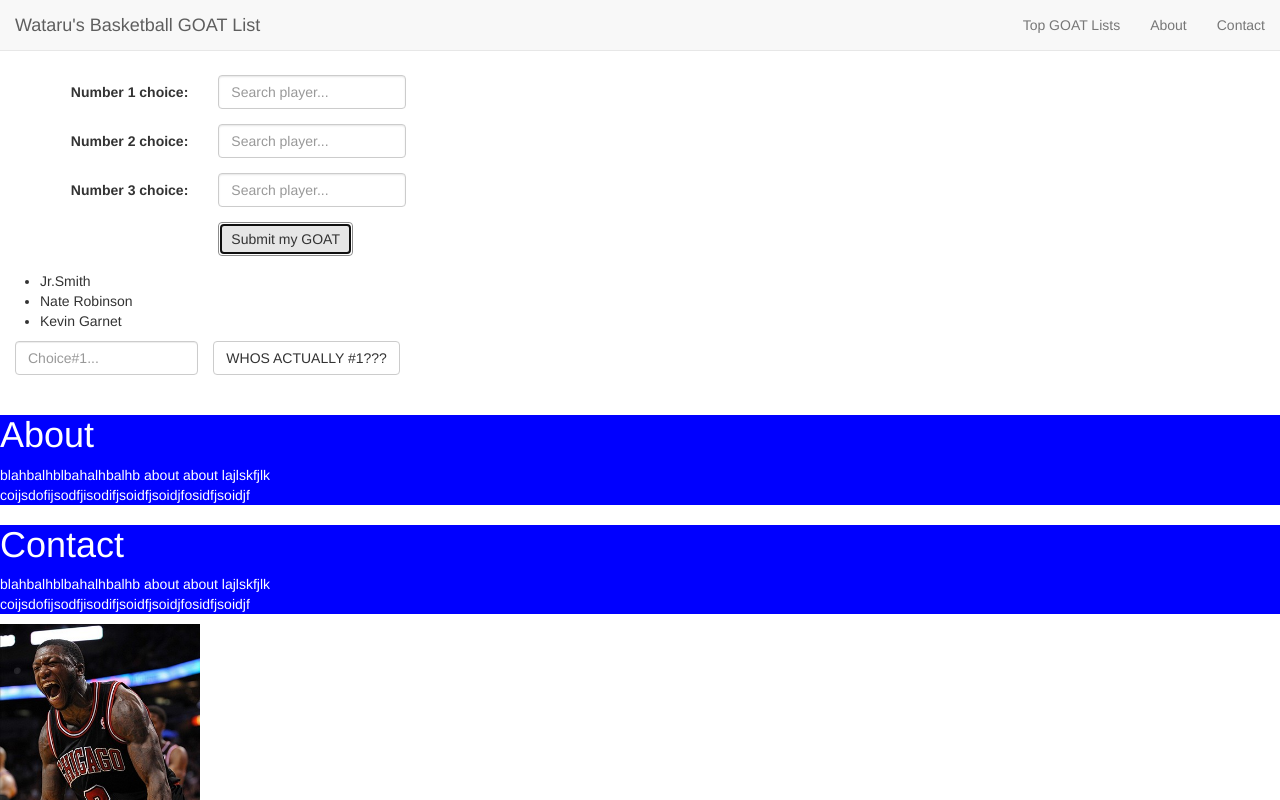
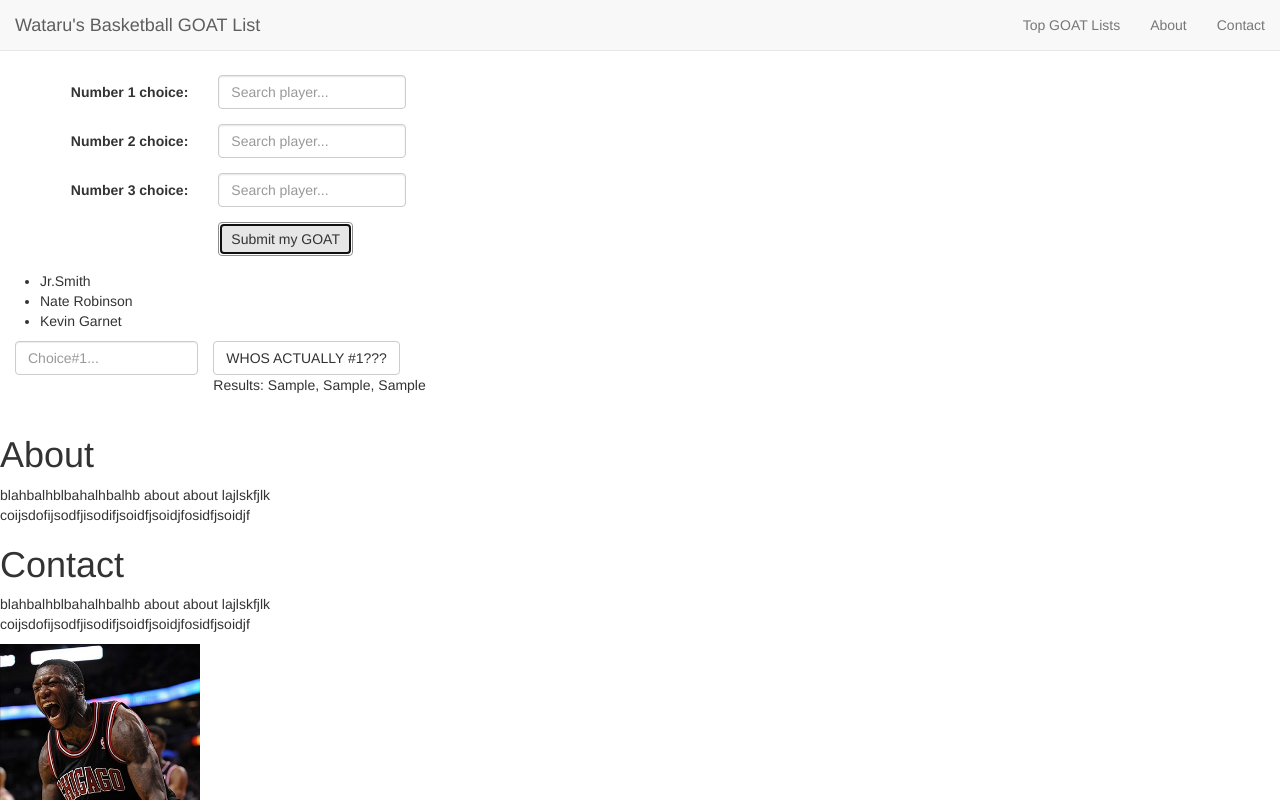
Before and after one commit to TikiCat7/GoatList, a plain HTML site: page index.html in a window 1280 px wide. Both pictures are taken after typing "Sample", "Sample", "Sample" into the empty fields and a click on the button "Submit my GOAT". Shown: the top 800 px of the page. Drawn offline with Linux system fonts and the light colour scheme; no server answers.

Commit message:
some more jquery practice

```diff
--- a/index.html
+++ b/index.html
@@ -15,8 +15,6 @@
 
     .section {
   		position: relative;
-  		background-color: blue;
-  		color: white;
 	}
 
     .anchor{
@@ -52,12 +50,8 @@
         </div>
     </nav>
 
-<!-- <div class="well">
-<h1>Wataru's Basketball GOAT list</h1>
-</div> -->
-
 <form class="form-horizontal"role="form">
-	<div class="form-group"> <!-- has-error has-feedback to make it show the input was invalid -->
+	<div class="form-group">
 		<label class="control-label col-sm-2" for="choice1">Number 1 choice:</label>
 		<div class="col-sm-2">
 			<input type="text" class="form-control" id="choice1"  placeholder="Search player...">
@@ -104,6 +98,11 @@
 WHOS ACTUALLY #1???
 </button>
 </div>
+
+<div id="results">
+Results:
+</div>
+
 <br>
 
 <div class="section">
--- a/main.js
+++ b/main.js
@@ -32,13 +32,27 @@ $('#submitGoat').on('click',SubmitGoat);
 
 function SubmitGoat(){
 	var newGoatList = {
-		'chocie1':$('#choice1').val(),
+		'choice1':$('#choice1').val(),
 		'choice2':$('#choice2').val(),
 		'choice3':$('#choice3').val()
 	}
+
+	$('#results').append(newGoatList['choice1']+", "+newGoatList['choice2']+", "+newGoatList['choice3']);
 
 	alert(JSON.stringify(newGoatList, null, 4));
 	$('.form-control').val('');
 	//$('#choice1').val('');
 
+$.ajax('http://jsonplaceholder.typicode.com/posts', {
+  method: 'POST',
+  data: {
+    choice1: newGoatList['choice1'],
+    choice2: newGoatList['choice2'],
+    choice3: newGoatList['choice3'],
+    userId: 1
+  }
+}).then(function(data) {
+  console.log(data);
+});
+
 }
--- a/test.txt
+++ /dev/null
@@ -1 +0,0 @@
-pushing to github!!!
```
